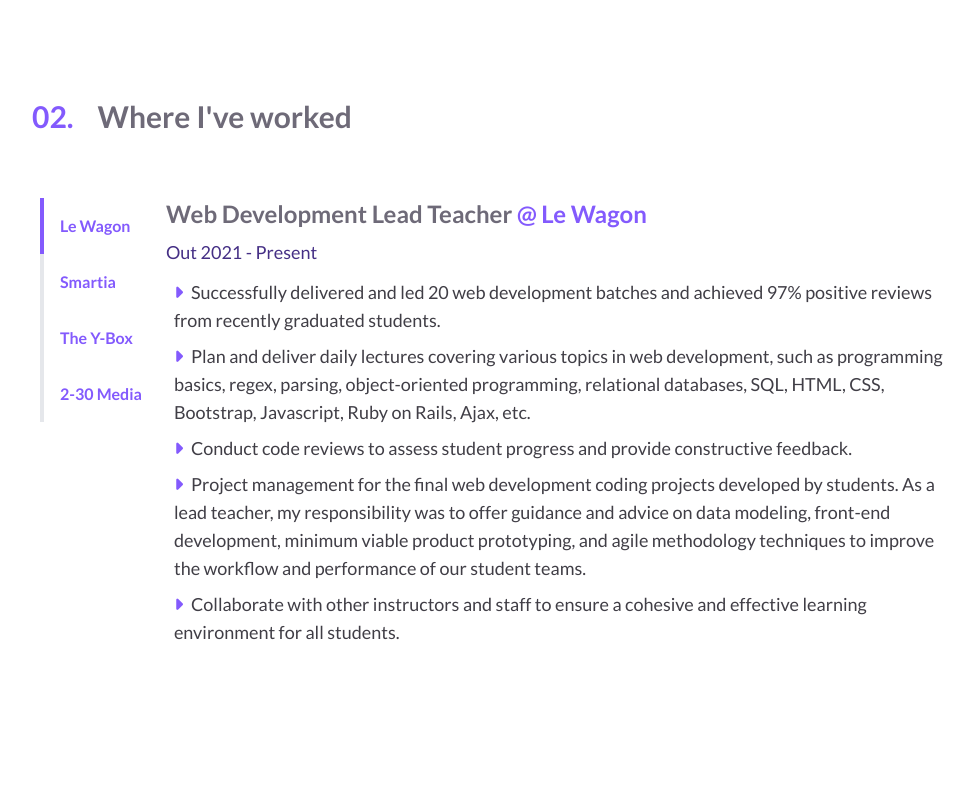
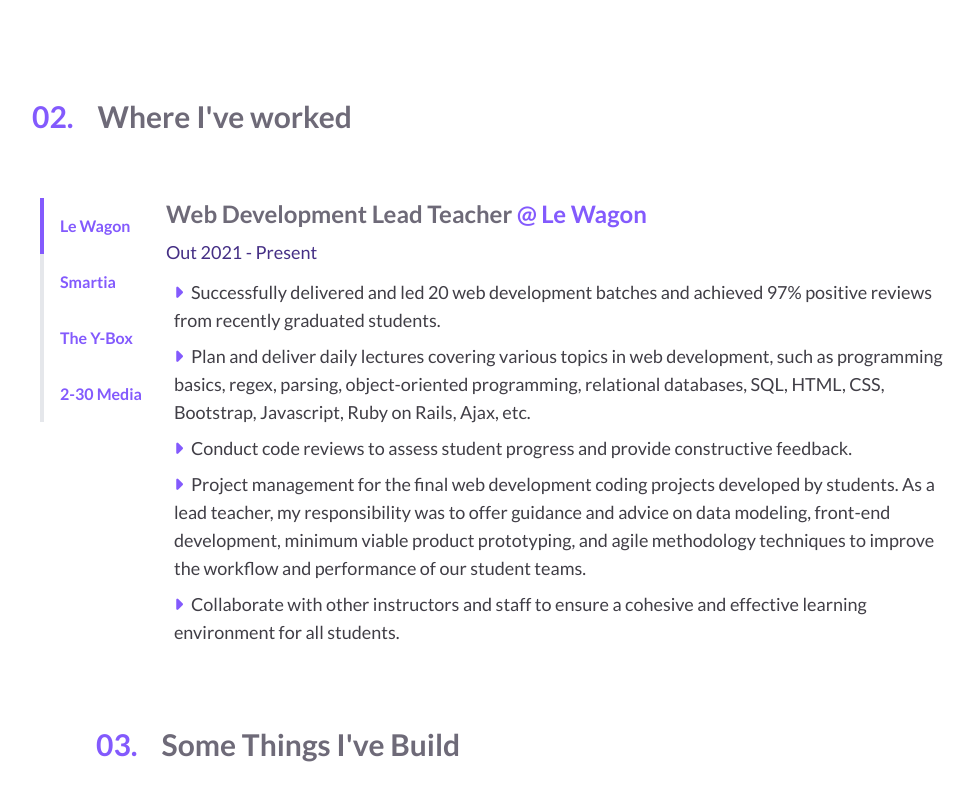
Before and after one commit to cvaldivia83/portfolio, a React (Vite) app: page / in a window 1280 px wide. Shown: the part 1578-2378 px from the top of the page, without its empty margins (96-1070 px from the left). Before the commit the page ends 2304 px from the top, so only its background shows below. Built offline with nearby package versions, Linux system fonts and the light colour scheme.

Commit message:
Fix minor css styles in work + layout components

```diff
--- a/src/assets/css/Work.css
+++ b/src/assets/css/Work.css
@@ -18,7 +18,7 @@
   }
 
   .job-description {
-    @apply md:w-3/4 px-2 pb-2  max-[768px]:mt-8;
+    @apply md:w-3/4 px-2 pb-2  max-[768px]:mt-8 ease-in-out duration-300;
   }
 
   .jobs-icon {
--- a/src/components/Layout.jsx
+++ b/src/components/Layout.jsx
@@ -4,6 +4,7 @@
 import About from './About';
 import useMedia from '../hooks/useMedia';
 import WorkExperience from "./WorkExperience";
+import Project from './Project';
 
 export default function Layout() {
   const mobile = useMedia('(max-width: 40rem)');
@@ -16,6 +17,7 @@
       <Hero />
       <About />
       <WorkExperience />
+      <Project />
      </div>
       { !mobile && <RightSideBar />}
     </div>
--- a/src/index.css
+++ b/src/index.css
@@ -9,3 +9,4 @@
 @import url('./assets/css/SectionTitle.css');
 @import url('./assets/css/Work.css');
 @import url('./assets/css/WorkTitle.css');
+@import url('./assets/css/Project.css');
```
